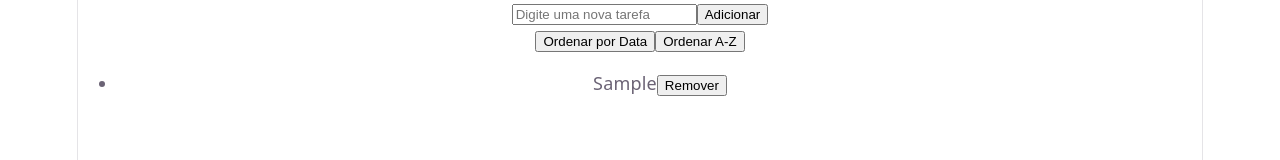
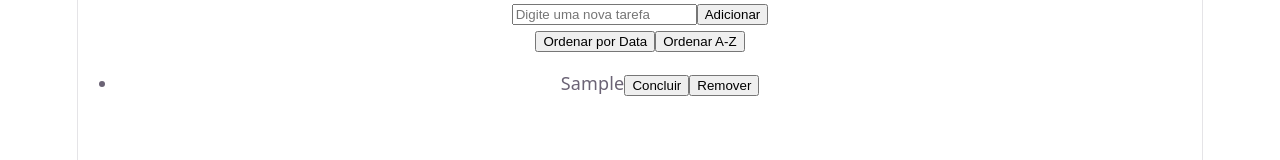
Before and after one commit to mbbia10/TDPW3, a React (Vite) app in the folder minha-lista-tarefas/: page / in a window 1280 px wide. Both pictures are taken after typing "Sample" into the empty fields and a click on the button "Adicionar". Shown: the part 127-287 px from the top of the page. Built offline with nearby package versions, Linux system fonts and the light colour scheme.

Commit message:
feat: adiciona funcionalidade de marcar tarefas como concluídas

```diff
--- a/minha-lista-tarefas/src/components/ListaTarefas.jsx
+++ b/minha-lista-tarefas/src/components/ListaTarefas.jsx
@@ -9,7 +9,8 @@ function ListaTarefas() {
     if (novaTarefa.trim() !== '') {
       const nova = {
         texto: novaTarefa,
-        data: new Date()
+        data: new Date(),
+        concluida: false
       };
 
       setTarefas([...tarefas, nova]);
@@ -19,6 +20,17 @@ function ListaTarefas() {
 
   const removerTarefa = (indice) => {
     setTarefas(tarefas.filter((_, i) => i !== indice));
+  };
+
+  const toggleConcluida = (indice) => {
+    const novasTarefas = tarefas.map((tarefa, i) => {
+      if (i === indice) {
+        return { ...tarefa, concluida: !tarefa.concluida };
+      }
+      return tarefa;
+    });
+
+    setTarefas(novasTarefas);
   };
 
   const tarefasOrdenadas = [...tarefas].sort((a, b) => {
@@ -53,8 +65,22 @@ function ListaTarefas() {
       <ul>
         {tarefasOrdenadas.map((tarefa, indice) => (
           <li key={indice}>
-            {tarefa.texto}
-            <button onClick={() => removerTarefa(indice)}>Remover</button>
+
+            <span
+              style={{
+                textDecoration: tarefa.concluida ? 'line-through' : 'none'
+              }}
+            >
+              {tarefa.texto}
+            </span>
+
+            <button onClick={() => toggleConcluida(indice)}>
+              {tarefa.concluida ? 'Desmarcar' : 'Concluir'}
+            </button>
+
+            <button onClick={() => removerTarefa(indice)}>
+              Remover
+            </button>
           </li>
         ))}
       </ul>
```
